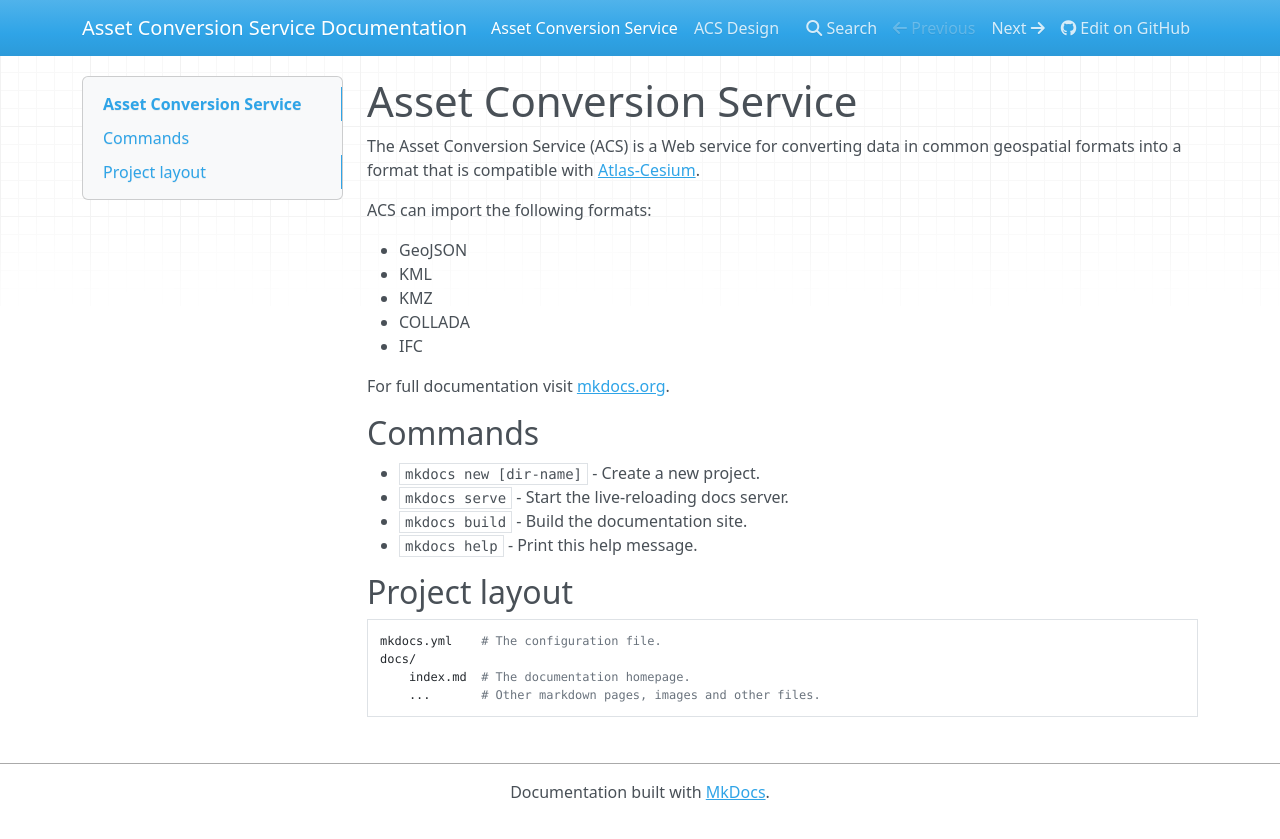
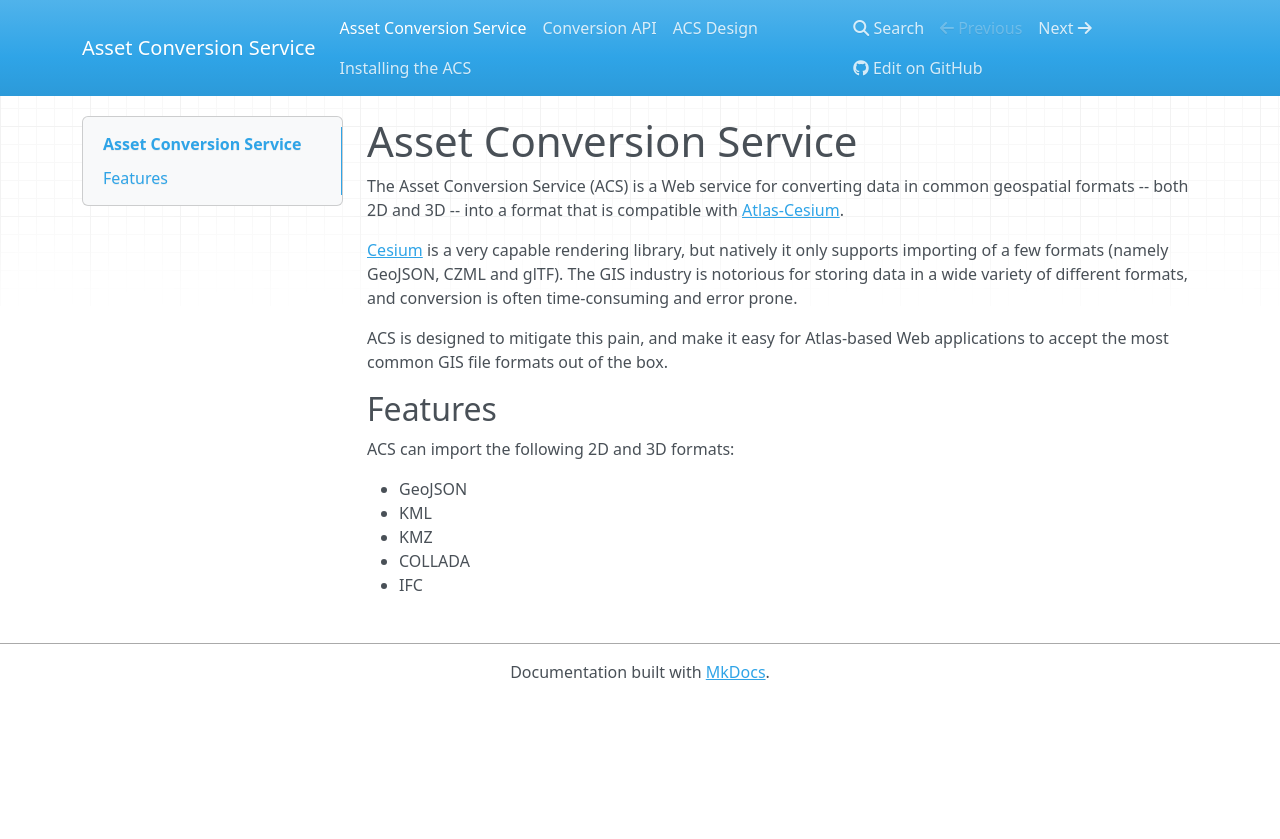
Before and after one commit to omni360/aurin-acs, an MkDocs documentation site: the page built from docs/index.md, in a window 1280 px wide. Shown: the top 839 px of the page. Built offline with MkDocs 1.6.1, drawn with Linux system fonts in a browser that asks for light colours; nearby versions of some CDN libraries.

```diff
--- a/docs/index.md
+++ b/docs/index.md
@@ -1,9 +1,18 @@
 # Asset Conversion Service
 
 The Asset Conversion Service (ACS) is a Web service for converting data in common geospatial formats
-into a format that is compatible with [Atlas-Cesium][atlascesium].
+-- both 2D and 3D -- into a format that is compatible with [Atlas-Cesium][atlascesium].
 
-ACS can import the following formats:
+[Cesium][cesium] is a very capable rendering library, but natively it only supports importing of a
+few formats (namely GeoJSON, CZML and glTF). The GIS industry is notorious for storing data in a
+wide variety of different formats, and conversion is often time-consuming and error prone.
+
+ACS is designed to mitigate this pain, and make it easy for Atlas-based Web applications to accept
+the most common GIS file formats out of the box.
+
+## Features
+
+ACS can import the following 2D and 3D formats:
 
 * GeoJSON
 * KML
@@ -11,20 +20,6 @@ ACS can import the following formats:
 * COLLADA
 * IFC
 
-For full documentation visit [mkdocs.org](http://mkdocs.org).
 
-## Commands
-
-* `mkdocs new [dir-name]` - Create a new project.
-* `mkdocs serve` - Start the live-reloading docs server.
-* `mkdocs build` - Build the documentation site.
-* `mkdocs help` - Print this help message.
-
-## Project layout
-
-    mkdocs.yml    # The configuration file.
-    docs/
-        index.md  # The documentation homepage.
-        ...       # Other markdown pages, images and other files.
-
+[cesium]: https://cesiumjs.org/
 [atlascesium]: https://github.com/urbanetic/atlas-cesium
--- a/mkdocs.yml
+++ b/mkdocs.yml
@@ -1,8 +1,8 @@
-site_name: Asset Conversion Service Documentation
+site_name: Asset Conversion Service
 repo_url: https://github.com/urbanetic/aurin-acs
 
 site_description: Documentation for the Asset Conversion Service component of the AURIN Volumetric Module.
 site_author: Oliver Lade
 site_favicon: img/favicon.png
 
-markdown_extensions: [smartypants]
+# markdown_extensions: [smartypants]
```
Also changed, not shown: docs/API.md (added, +36 -0 lines), docs/design.md (+11 -1 lines), docs/installation.md (added, +82 -0 lines).
